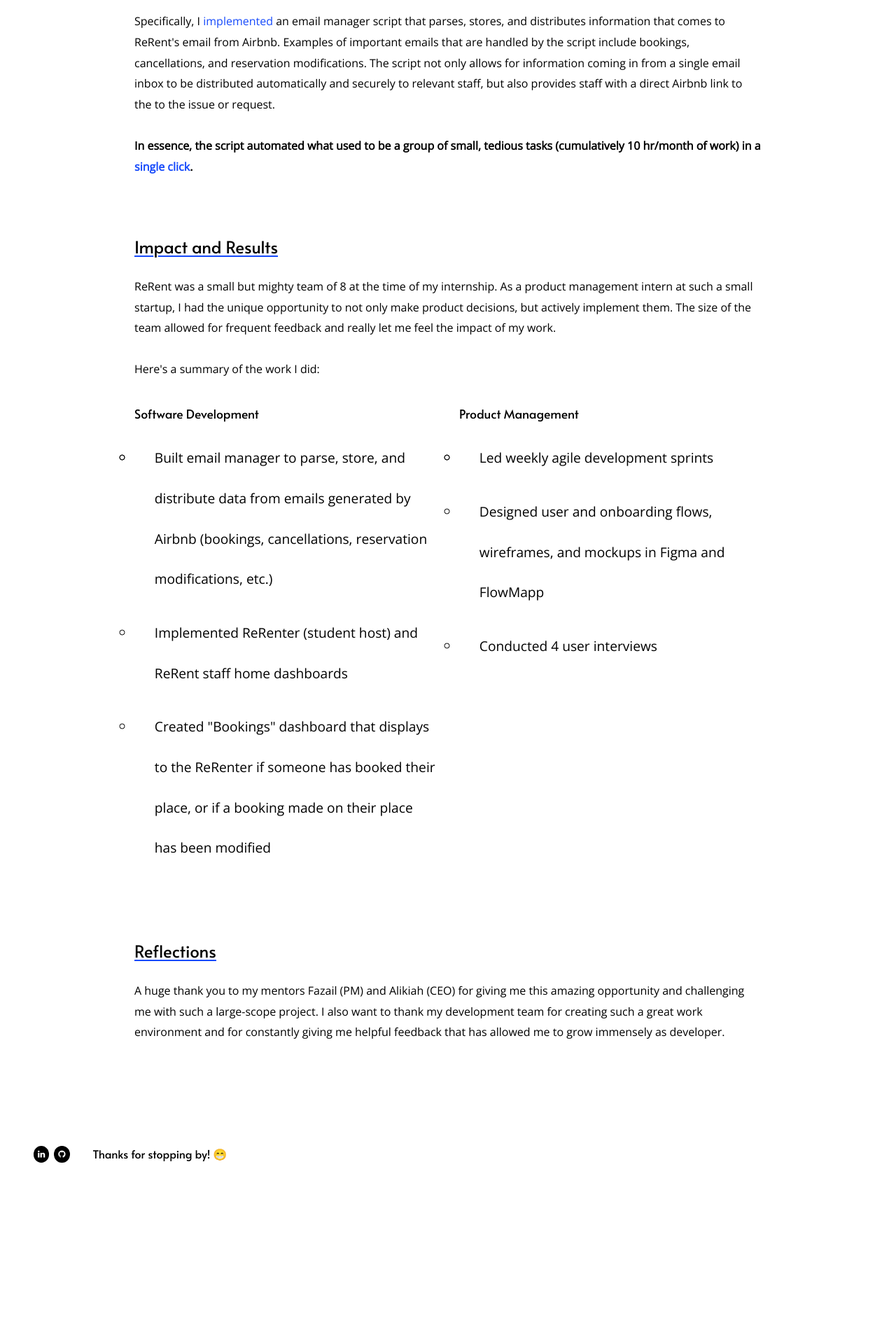
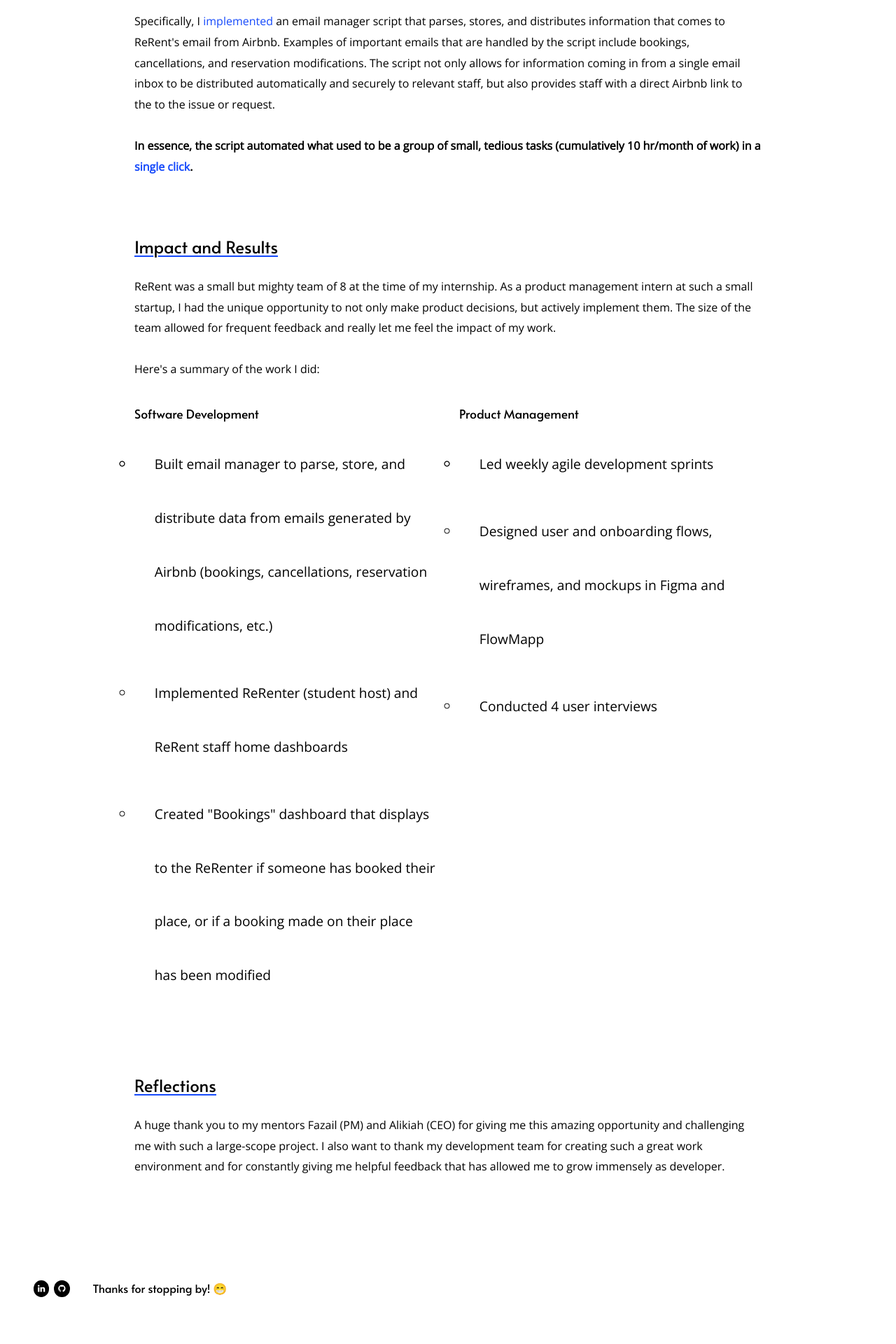
Before and after one commit to ashleyyqin/ashleyyqin.github.io, a Jekyll site: the page built from pages/rerent.html, in a window 1280 px wide. Shown: the part 1583-3503 px from the top of the page at 70% size. Built offline with Jekyll 4.4.1, drawn with Linux system fonts in a browser that asks for light colours; a script that is not in the unit is left out; before the commit the page ends 3310 px from its top, so only the background shows below that.

Commit message:
final touches for now!

```diff
--- a/pages/rerent.html
+++ b/pages/rerent.html
@@ -149,18 +149,18 @@
                             <p style="font-size: 110%">Software Development</p>
                             <ul>
                                 <li>
-                                    <p style="font-family: 'Open Sans', sans-serif; font-size: 100%; margin-left: 1.5em; line-height: 3">
+                                    <p style="font-family: 'Open Sans', sans-serif; font-size: 100%; margin-left: 1.5em; line-height: 4">
                                     Built email manager to parse, store, and distribute data from emails generated by Airbnb (bookings,
                                     cancellations, reservation modifications, etc.)
                                     </p>
                                 </li>
                                 <li>
-                                    <p style="font-family: 'Open Sans', sans-serif; font-size: 100%; margin-left: 1.5em; line-height: 3">
+                                    <p style="font-family: 'Open Sans', sans-serif; font-size: 100%; margin-left: 1.5em; line-height: 4">
                                     Implemented ReRenter (student host) and ReRent staff home dashboards
                                     </p>
                                 </li>
                                 <li>
-                                    <p style="font-family: 'Open Sans', sans-serif; font-size: 100%; margin-left: 1.5em; line-height: 3">
+                                    <p style="font-family: 'Open Sans', sans-serif; font-size: 100%; margin-left: 1.5em; line-height: 4">
                                     Created "Bookings" dashboard that displays to the ReRenter if someone has booked their
                                     place, or if a booking made on their place has been modified
                                     </p>
@@ -171,17 +171,17 @@
                             <p style="font-size: 110%">Product Management</p>
                             <ul>
                                 <li>
-                                    <p style="font-family: 'Open Sans', sans-serif; font-size: 100%; margin-left: 1.5em; line-height: 3">
+                                    <p style="font-family: 'Open Sans', sans-serif; font-size: 100%; margin-left: 1.5em; line-height: 4">
                                     Led weekly agile development sprints
                                     </p>
                                 </li>
                                 <li>
-                                    <p style="font-family: 'Open Sans', sans-serif; font-size: 100%; margin-left: 1.5em; line-height: 3">
+                                    <p style="font-family: 'Open Sans', sans-serif; font-size: 100%; margin-left: 1.5em; line-height: 4">
                                     Designed user and onboarding flows, wireframes, and mockups in Figma and FlowMapp
                                     </p>
                                 </li>
                                 <li>
-                                    <p style="font-family: 'Open Sans', sans-serif; font-size: 100%; margin-left: 1.5em; line-height: 3">
+                                    <p style="font-family: 'Open Sans', sans-serif; font-size: 100%; margin-left: 1.5em; line-height: 4">
                                     Conducted 4 user interviews
                                     </p>
                                 </li>
```
